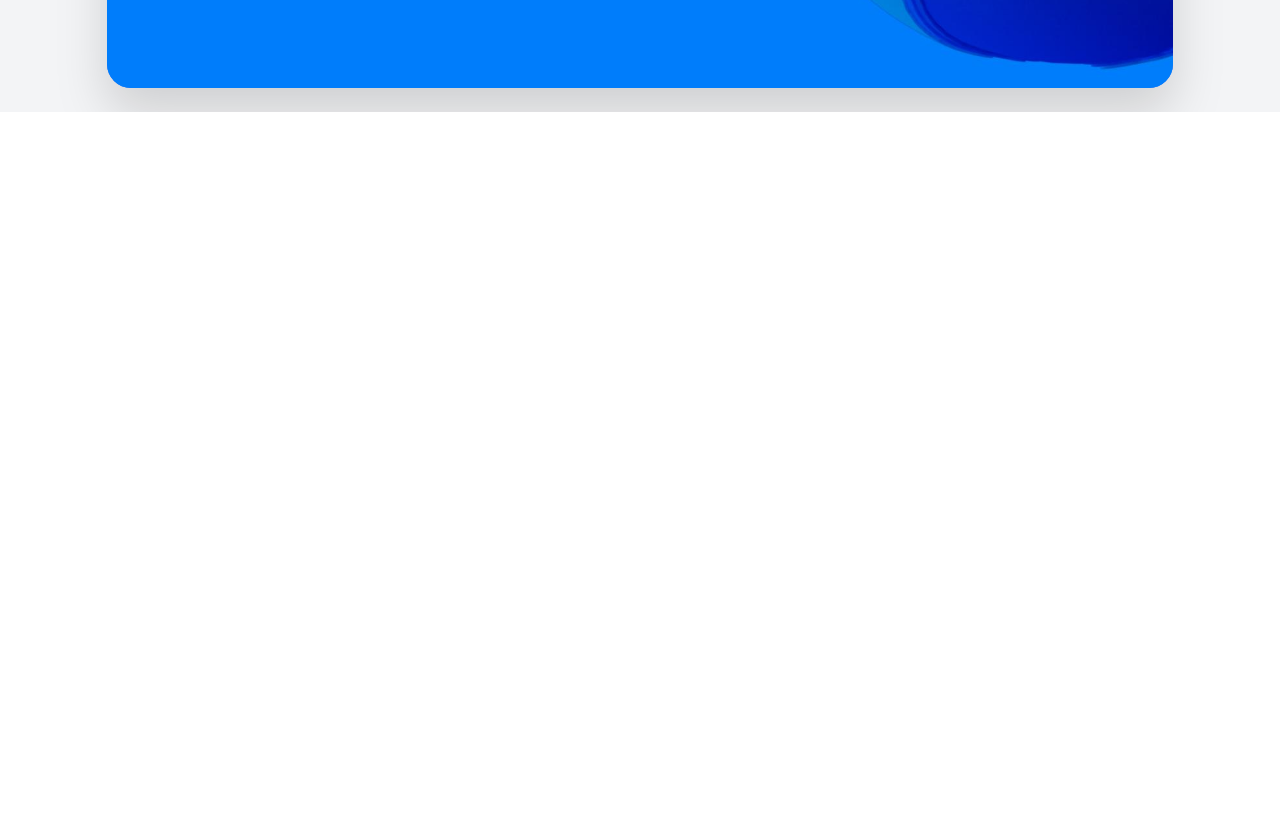
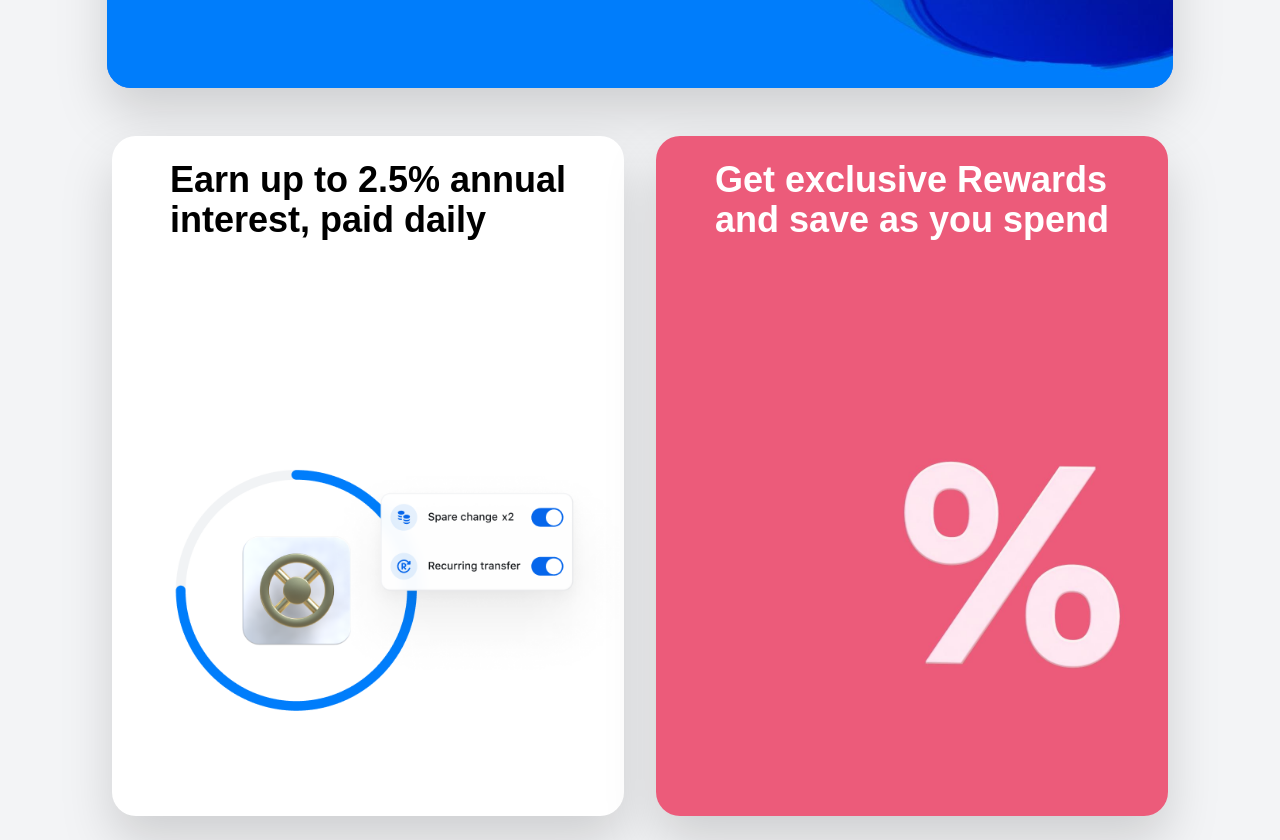
Before and after one commit to abdelhaq-laachari/CREDIT-DU-MAROC, a React (Create React App) app in the folder client/: page / in a window 1280 px wide. Shown: the part 1560-2400 px from the top of the page. Before the commit the page ends 1672 px from the top, so only its background shows below. Built offline with nearby package versions, Linux system fonts and the light colour scheme.

Commit message:
feat: third section is done

```diff
--- a/client/src/pages/Home.jsx
+++ b/client/src/pages/Home.jsx
@@ -2,6 +2,8 @@ import React from "react";
 import Navbar from "../components/NavBar/NavBar";
 import Bank from "../assets/img/bank.png";
 import World from "../assets/img/world.jpg";
+import Earn from "../assets/img/earn.png";
+import Reward from "../assets/img/Rewards.jpg";
 import "../styles/Home.css";
 
 const Home = () => {
@@ -54,6 +56,22 @@ const Home = () => {
           </div>
         </div>
         {/* cards end here */}
+        {/* Third Section start here */}
+        <div className="w-full flex justify-center space-x-8 my-6 ">
+          <div className="w-2/5 relative flex justify-center overflow-hidden h-[85vh] rounded-3xl drop-shadow-2xl">
+            <img className="Earn" src={Earn} alt="" />
+            <span className="text-4xl font-circular font-bold mt-6">
+              Earn up to 2.5% annual <br /> interest, paid daily
+            </span>
+          </div>
+          <div className="w-2/5 relative flex justify-center overflow-hidden h-[85vh] rounded-3xl drop-shadow-2xl">
+            <img className="Earn" src={Reward} alt="" />
+            <span className="text-4xl font-circular font-bold mt-6 text-white">
+              Get exclusive Rewards <br /> and save as you spend
+            </span>
+          </div>
+        </div>
+        {/* Third Section end here */}
       </div>
     </div>
   );
--- a/client/src/styles/Home.css
+++ b/client/src/styles/Home.css
@@ -12,7 +12,26 @@
   transition: transform 0.5s ease;
 }
 .world_image:hover {
-    transform: scale(
-      1.03
-    ); /* Scale the background image up by 10% when the div is hovered over */
-  }
+  transform: scale(
+    1.03
+  ); /* Scale the background image up by 10% when the div is hovered over */
+}
+
+.Earn {
+  position: absolute;
+  height: 100%;
+  width: 100%;
+  left: 0;
+  top: 0;
+  right: 0;
+  bottom: 0;
+  z-index: -10;
+  object-fit: cover;
+  color: transparent;
+  transition: transform 0.5s ease;
+}
+.Earn:hover {
+  transform: scale(
+    1.03
+  ); /* Scale the background image up by 10% when the div is hovered over */
+}
```
Also changed, not shown: client/src/assets/img/Rewards.jpg (added), client/src/assets/img/earn.png (added).
